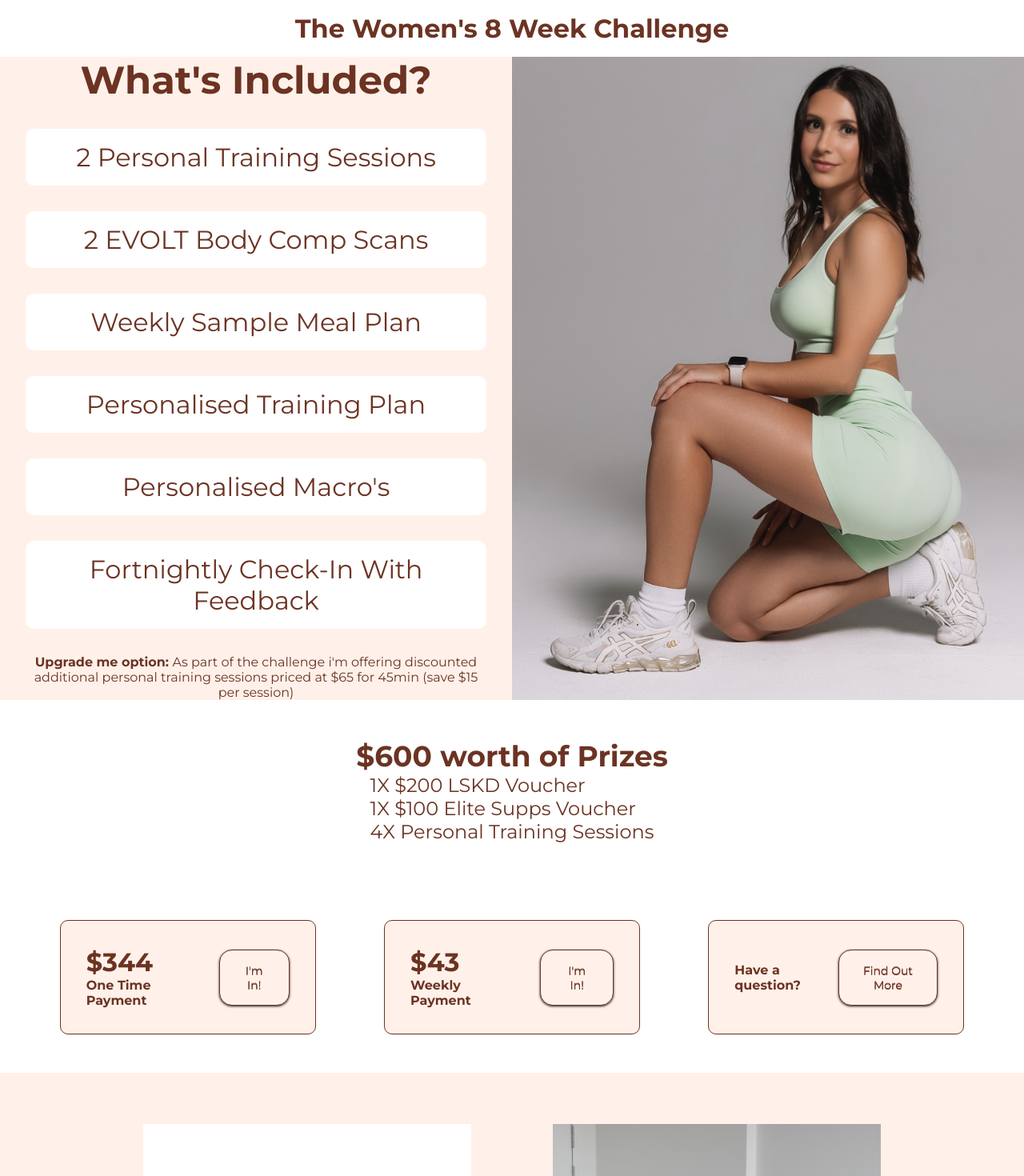
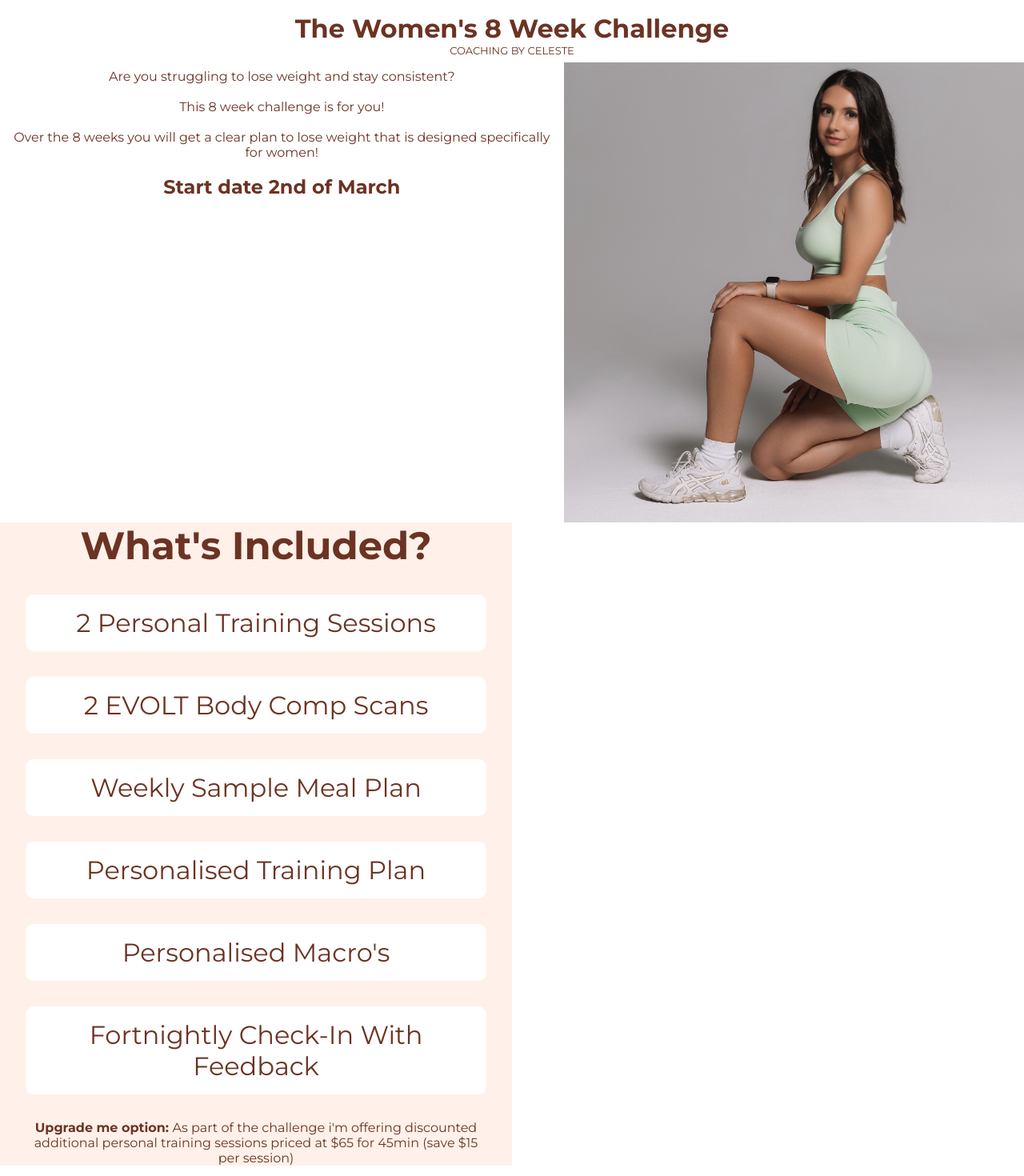
Before and after one commit to JesseO99/coachingbyceleste-website, a Next.js app in the folder coaching-by-celeste/: page /eight_week_challenge in a window 1280 px wide. Shown: the top 1470 px of the page at 80% size. Built offline with nearby package versions, Linux system fonts and the light colour scheme; a web font is replaced by a local one.

Commit message:
added some content more work needed to complete but switching workstations

```diff
--- a/coaching-by-celeste/src/app/eight_week_challenge/eight_week_challenge.module.css
+++ b/coaching-by-celeste/src/app/eight_week_challenge/eight_week_challenge.module.css
@@ -1,6 +1,13 @@
 .heading {
     padding: 0.5em;
+    padding-bottom: 0em;
     text-align: center;
+}
+
+.subheading {
+    text-align: center;
+    padding-bottom:0.5em;
+    font-size: small;
 }
 
 .competition {
@@ -61,6 +68,18 @@
     padding: 2em;
 }
 
+.introduction {
+    padding: 0.5em;
+}
+
+.introduction p {
+    text-align: center;
+}
+
+.start_date {
+    font-size: x-large;
+}
+
 .competition_winner {
     display: flex;
     width: 100%;
@@ -68,6 +87,7 @@
     align-items: center;
     padding: 2em 1em;
     font-size: x-large;
+    text-align: center;
 }
 
 .competition_winner li{
@@ -93,6 +113,7 @@
         width: 100%;
         margin: 0;
         padding: 2em 0;
+        text-align: center;
     }
 
     .competition_img img{
--- a/coaching-by-celeste/src/app/eight_week_challenge/page.jsx
+++ b/coaching-by-celeste/src/app/eight_week_challenge/page.jsx
@@ -7,8 +7,22 @@ export default function Page() {
     <div className={styles.page}>
       <main className={styles.main}>
         <h1 className={styles.heading}>The Women's 8 Week Challenge</h1>
+        <p className={styles.subheading}>COACHING BY CELESTE</p>
         <div className={styles.competition}>
-          <div className={styles.competition_details}><h2>What's Included?</h2>
+          <div className={styles.introduction}>
+            <p>
+              Are you struggling to lose weight and stay consistent? <br/> <br/>
+
+              This 8 week challenge is for you! <br/> <br/>
+
+              Over the 8 weeks you will get a clear plan to lose weight that is designed specifically for women! <br/> <br/>
+
+              <strong className={styles.start_date}>Start date 2nd of March</strong>
+            </p>
+          </div>
+          <div className={styles.competition_img}> <img src="eight_week_challenge.jpg" /></div>
+        </div>
+        <div className={styles.competition_details}><h2>What's Included?</h2>
           <ul>
             <li className={styles.inclusions}>2 Personal Training Sessions</li>
             <li className={styles.inclusions}>2 EVOLT Body Comp Scans</li>
@@ -19,8 +33,6 @@ export default function Page() {
           </ul>
           <p><strong> Upgrade me option: </strong> As part of the challenge i'm offering discounted additional personal training sessions priced at $65 for 45min (save $15 per session)</p>
           </div>
-          <div className={styles.competition_img}> <img src="eight_week_challenge.jpg" /></div>
-        </div>
         <div className={styles.competition_winner}>
           <h2>$600 worth of Prizes</h2>
           <ul>
@@ -44,14 +56,14 @@ export default function Page() {
             link={"https://share.newie.app/offerings/1B825DBD-4A11-4E73-B85E-54C09466FF33"}
           />
           <Package
-            payment = {""}
-            frequency = {"Have a question?"}
+            payment = {"Have a question?"} //TODO Change to a unique block and make font smaller
+            frequency = {""}
             button_text = {"Find Out More"}
             link={"https://form.jotform.com/260319100518851"}
           />
 
         </div>
-        <Contact_form/>
+        Instagram logo @coaching by celeste
       </main>
     </div>
   );
```
